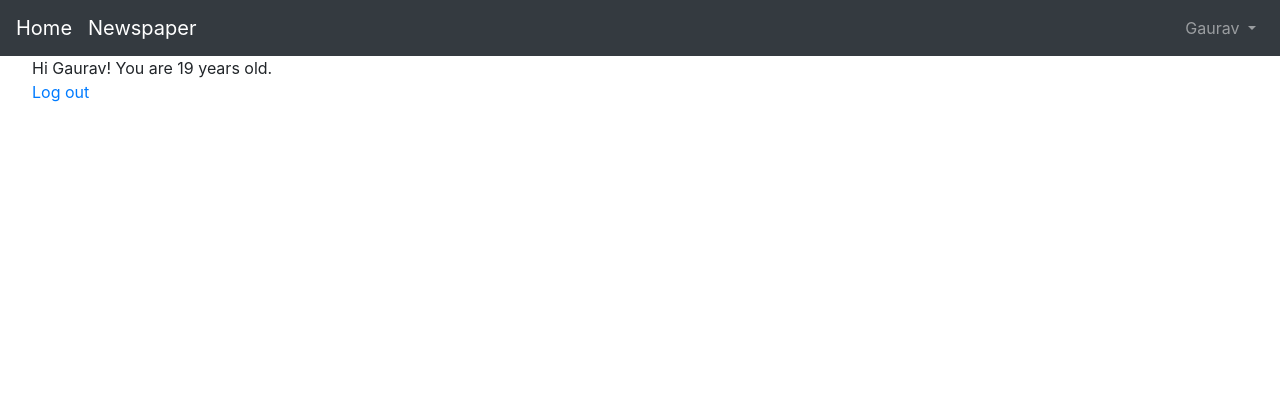
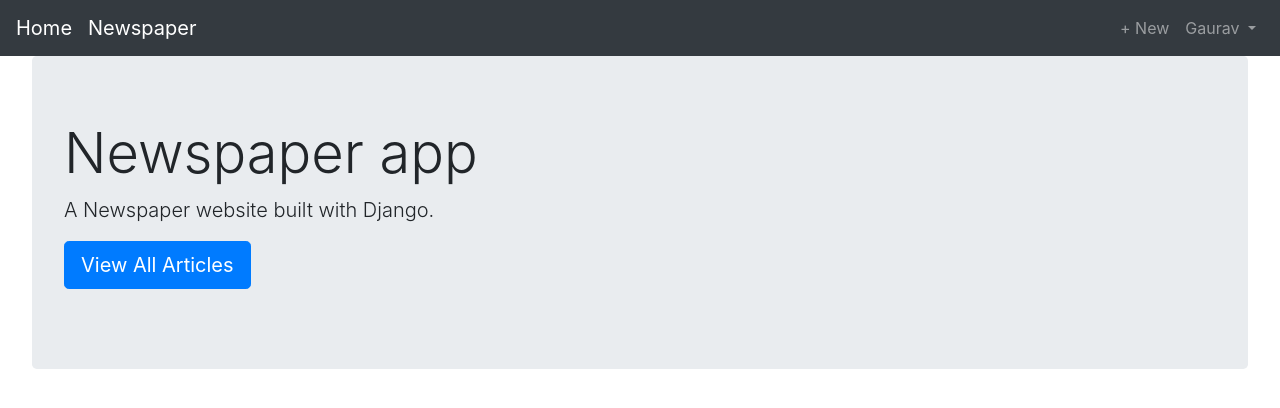
Before and after one commit to gaurav-750/Django-news-app, a Django app: page / in a window 1280 px wide. Shown: the top 408 px of the page. Run offline with Django 4.2, Linux system fonts and the light colour scheme; a user stored in the database is signed in.

Commit message:
created a article create page, and some updated home page

```diff
--- a/articles/models.py
+++ b/articles/models.py
@@ -14,5 +14,6 @@ class Article(models.Model):
         return self.title
 
     # *this tells django where to go when the new instance of this model is created:
+    # So whenever, a new article is created, user'll be redirected to details page
     def get_absolute_url(self):
         return reverse("article_detail", kwargs={"pk": self.id})
--- a/articles/urls.py
+++ b/articles/urls.py
@@ -1,10 +1,12 @@
 from django.urls import path
-from .views import ArticleListView, ArticleDetailView, ArticleUpdateView, ArticleDeleteView
+from .views import ArticleListView, ArticleDetailView, \
+    ArticleUpdateView, ArticleDeleteView, ArticleCreateView
 
 # articles/
 urlpatterns = [
     path('', ArticleListView.as_view(), name='article_list'),
     path('<int:pk>/', ArticleDetailView.as_view(), name='article_detail'),
     path('<int:pk>/edit/', ArticleUpdateView.as_view(), name='article_edit'),
-    path('<int:pk>/delete/', ArticleDeleteView.as_view(), name='article_delete')
+    path('<int:pk>/delete/', ArticleDeleteView.as_view(), name='article_delete'),
+    path('new/', ArticleCreateView.as_view(), name='article_new')
 ]
--- a/templates/article_list.html
+++ b/templates/article_list.html
@@ -3,9 +3,9 @@
   <div class="card-header">
     <a
       href="{% url 'article_detail' article.pk %}"
-      style="text-decoration: none; color: red"
+      style="text-decoration: none; color: cadetblue"
     >
-      <span class="font-weight-bold">{{article.title}}</span>
+      <h4 class="font-weight-bold">{{article.title}}</h4>
     </a>
     <span class="text-muted"> by {{article.author}} | {{article.date}}</span>
   </div>
--- a/templates/base.html
+++ b/templates/base.html
@@ -30,6 +30,9 @@
       <div class="collapse navbar-collapse" id="navbarSupportedContent">
         {% if user.is_authenticated %}
         <ul class="navbar-nav ml-auto">
+          <li class="nav-item">
+            <a class="nav-link" href="{% url 'article_new' %}">+ New </a>
+          </li>
           <li class="nav-item">
             <a
               class="nav-link dropdown-toggle"
--- a/templates/home.html
+++ b/templates/home.html
@@ -1,8 +1,16 @@
-{% extends 'base.html' %} {% block content %} {% if user.is_authenticated %} Hi
-{{user.username}}! You are {{user.age}} years old.
-<p>
-  <a href="{% url 'logout' %}"> Log out</a>
-</p>
+{% extends 'base.html' %} {% block content %} {% if user.is_authenticated %}
+<div class="jumbotron">
+  <h1 class="display-4">Newspaper app</h1>
+  <p class="lead">A Newspaper website built with Django.</p>
+  <p class="lead">
+    <a
+      class="btn btn-primary btn-lg"
+      href="{% url 'article_list' %}"
+      role="button"
+      >View All Articles</a
+    >
+  </p>
+</div>
 {% else %}
 <p>You are not logged in.</p>
 <a href="{% url 'login' %}"> Log In</a> |
```
Also changed, not shown: articles/views.py (+8 -2 lines), templates/article_create.html (added, +8 -0 lines), db.sqlite3.
